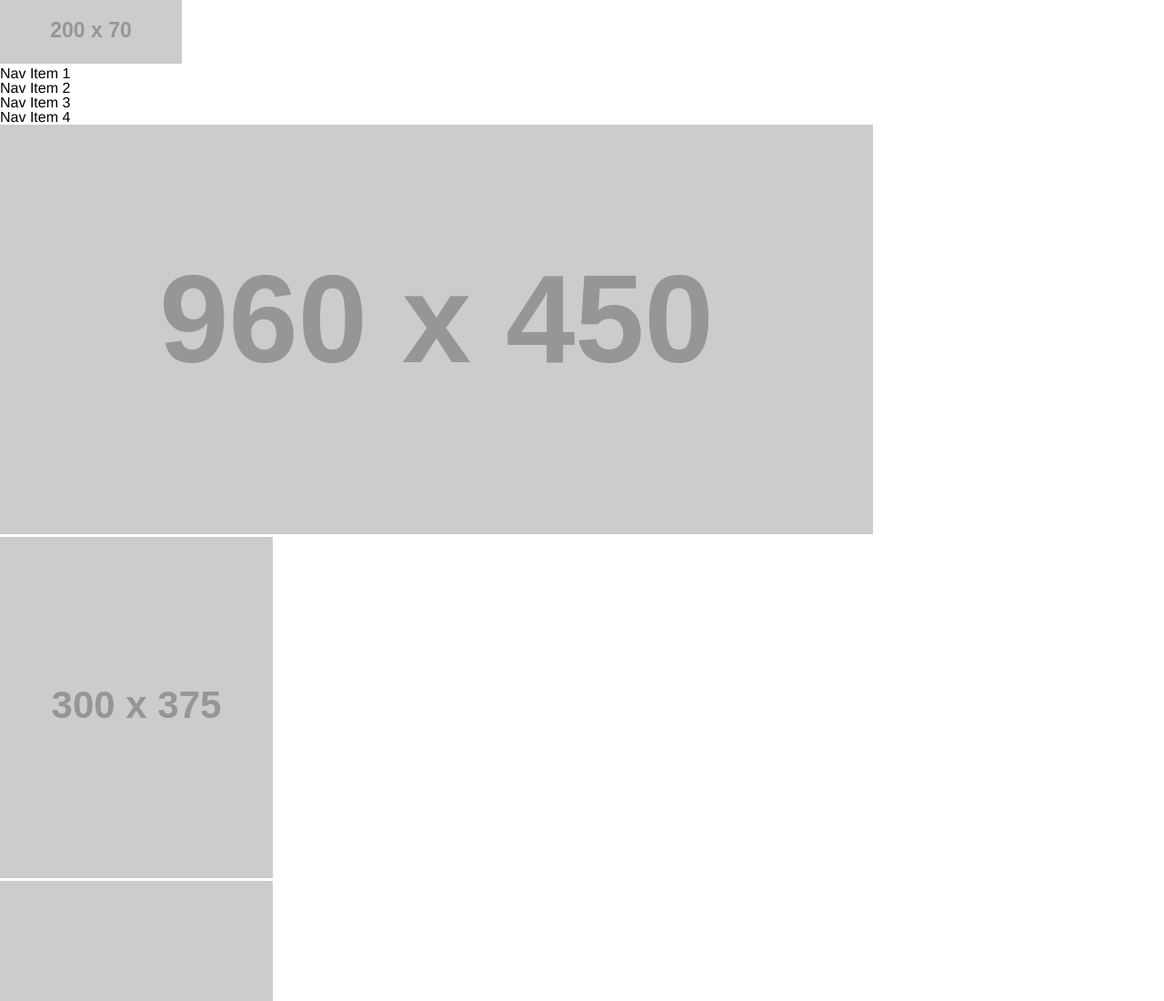
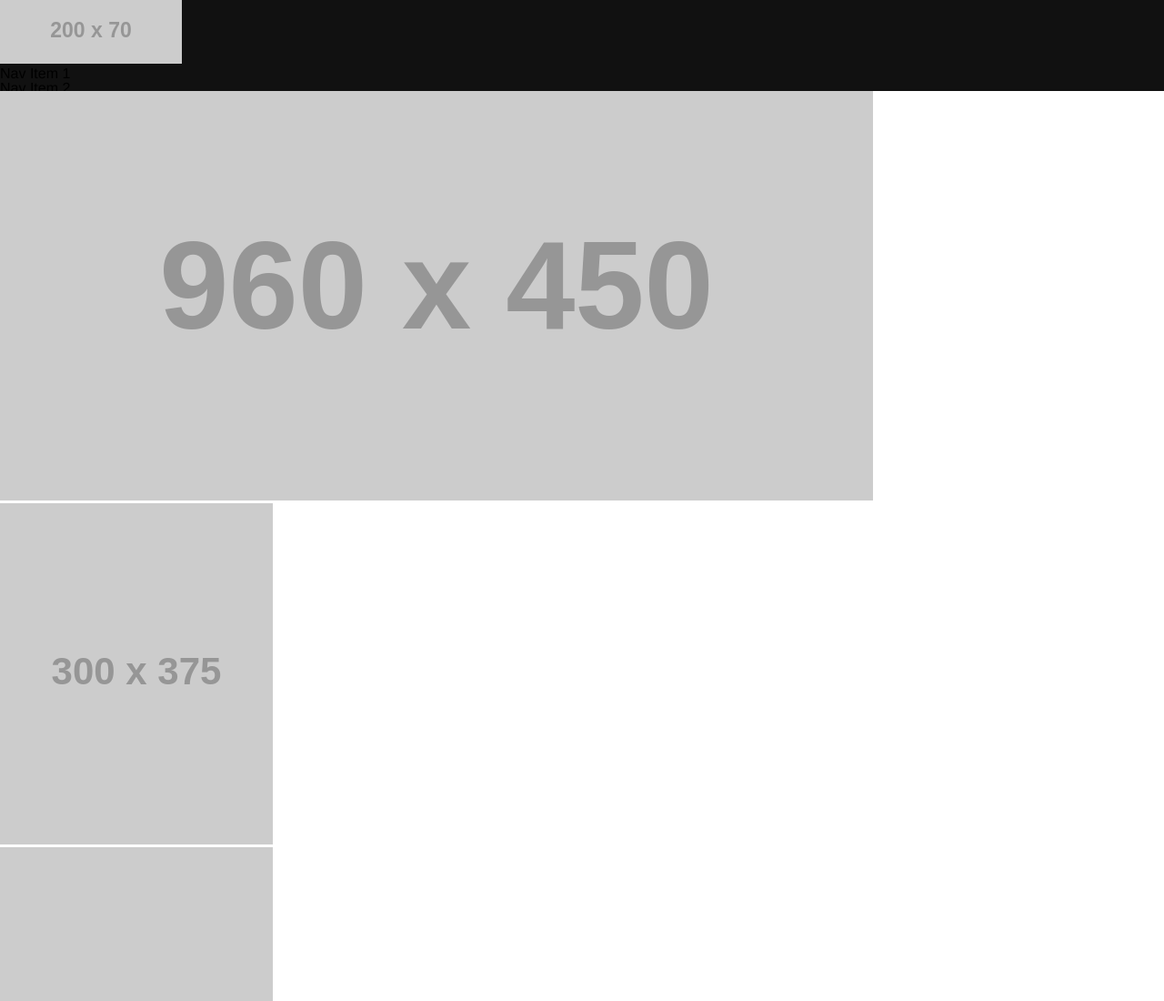
Before and after one commit to jondiquattro/201d35-wireframe-exercise, a plain HTML site: page index.html in a window 1280 px wide. Shown: the top 1100 px of the page at 91% size. Drawn offline with Linux system fonts and the light colour scheme; placeholder pictures from the web are drawn by us.

Commit message:
added structure for HTML

```diff
--- a/css/style.css
+++ b/css/style.css
@@ -1,2 +1,8 @@
 body{ font-family: helvetica, sans-serif
 }
+
+header {
+    height: 100px;
+    /* padding: 15px; */
+    background: #111;
+}
```
